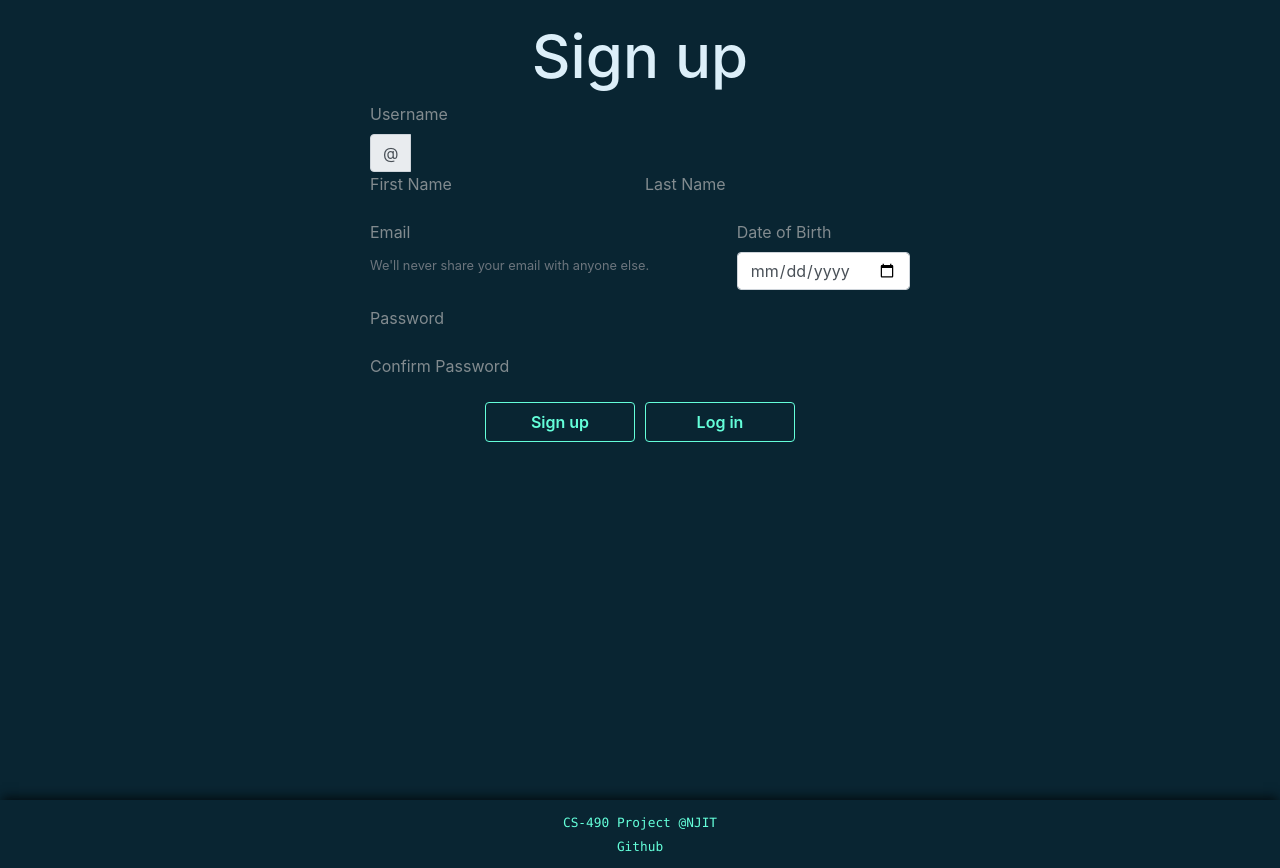
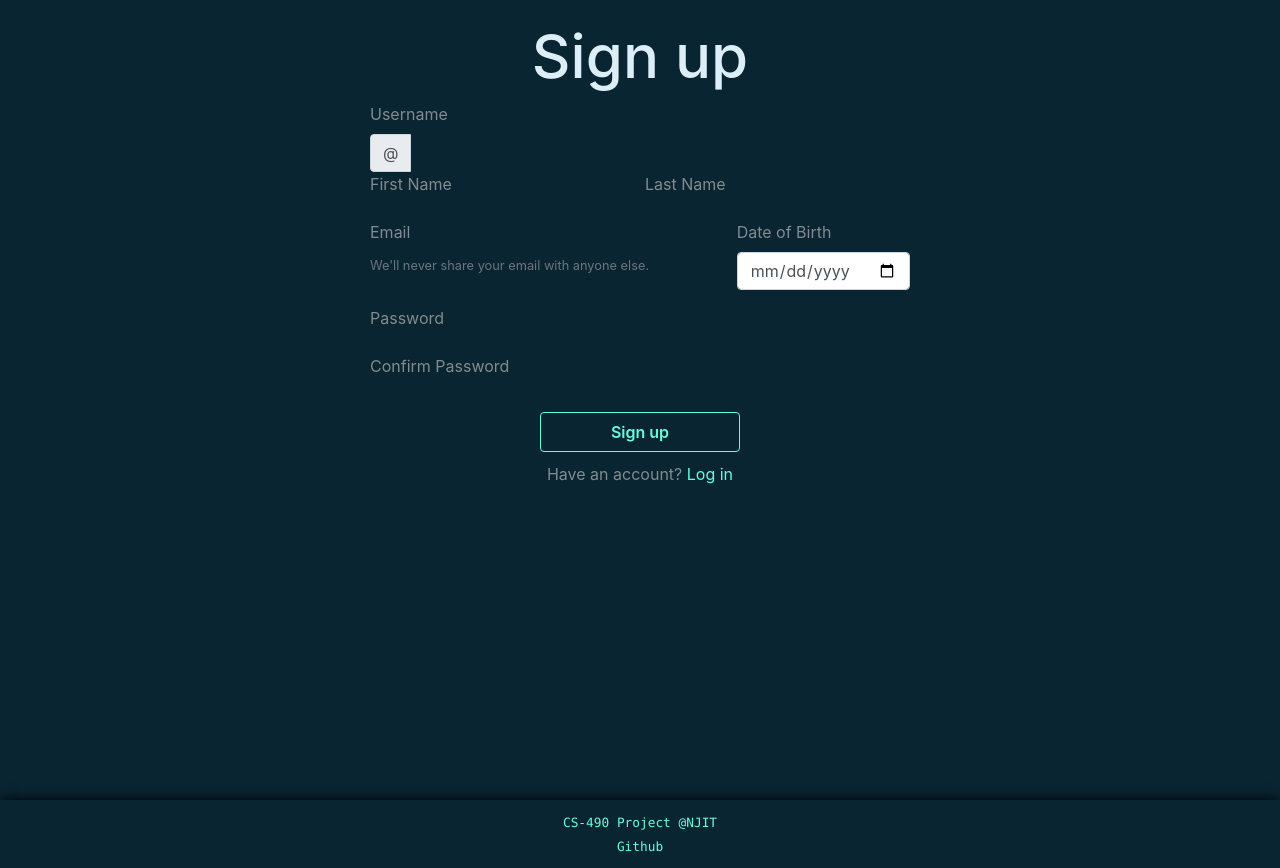
Before and after one commit to gajeraYash/myyfeed-app, a Django app: template templates/app/signup.html in a window 1280 px wide. Run offline with Django 3.2, Linux system fonts and the light colour scheme; the template is opened without the code that fills it, so the values that code supplies are empty; some libraries are stand-ins or nearby versions.

Commit message:
Yelitza Code Change

```diff
--- a/static/css/signup.css
+++ b/static/css/signup.css
@@ -36,7 +36,8 @@
 
 #signup .btn {
     color: var(--main-primary-color);
-    width: 150px;
+    margin: 10px 0px;
+    width: 200px;
     font-weight: 600;
     line-height: 1;
     border-width: 1px;
@@ -46,31 +47,18 @@
     transition: all 0.25s cubic-bezier(0.17, 0.67, 0.83, 0.67) 0s;
 }
 
-#signup .bt1 {
-    margin-right: 10px;
-}
-
-#signup .bt2 {
-    margin-left: 10px;
-}
-
 #signup .btn:hover {
     background-color: var(--hover-primary-bg-color);
 }
-/**/
 
-#login .bt2 {
-    margin-right: 20px;
+#signup .login{
+    color: var(--main-sub-color);
 }
 
-#login .bt2 {
-    margin-left: 20px;
+#signup .login a{
+    color: var(--main-primary-color);
 }
 
-#login .btn:hover {
-    background-color: var(--hover-primary-bg-color);
-}
-/**/
 @media (max-width: 767px) {
     #signup h1 {
         font-size: 40px;
--- a/templates/app/login.html
+++ b/templates/app/login.html
@@ -36,8 +36,10 @@
                     {{login_form.password}}
                 </div>
                 <div class="form-group">
-                    <input type="submit" class="btn bt btn-outline-primary col-12" value="Login" />
-                    <a href="{% url 'app:signup' %}" class="btn bt1 btn-outline-primary col-12">Sign up</a>
+                    <button type="submit" class="btn bt btn-outline-primary col-12">Login</button>
+                </div>
+                <div class="row signup justify-content-center">
+                    <p>Don't have an account? <a href="{% url 'app:signup' %}">Sign up</a></p>
                 </div>
             </div>
         </form>
--- a/templates/app/signup.html
+++ b/templates/app/signup.html
@@ -118,7 +118,9 @@
                 </div>
                 <div class="row justify-content-center">
                     <button type="submit" class="btn btn-outline-primary">Sign up</button>
-                    <a href="{% url 'app:login' %}" class="btn bt2 btn-outline-primary">Log in</a>
+                </div>
+                <div class="row login justify-content-center">
+                    <p>Have an account? <a href="{% url 'app:login' %}">Log in</a></p>
                 </div>
             </div>
         </form>
```
Also changed, not shown: static/css/login.css (+5 -6 lines).
